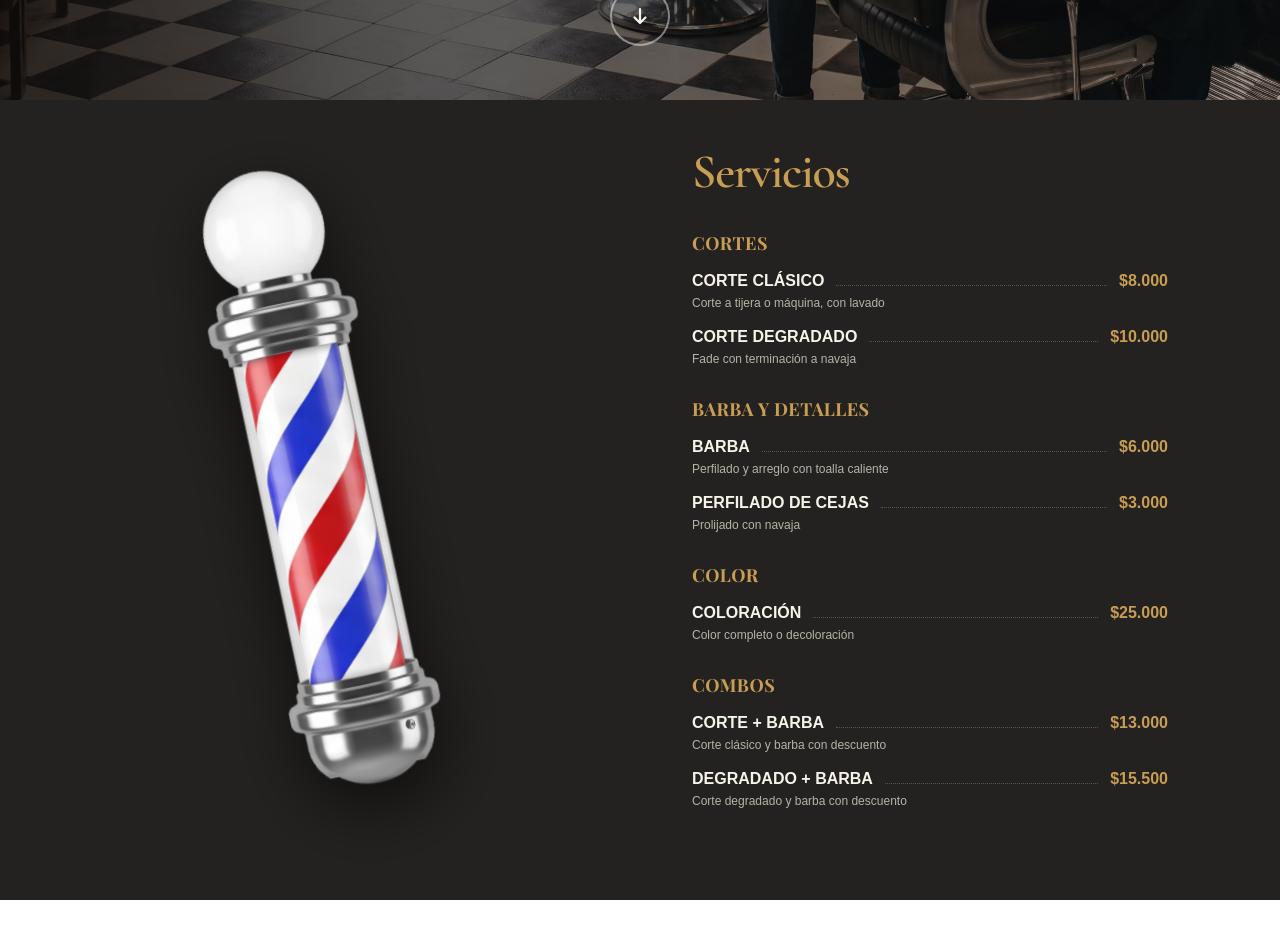
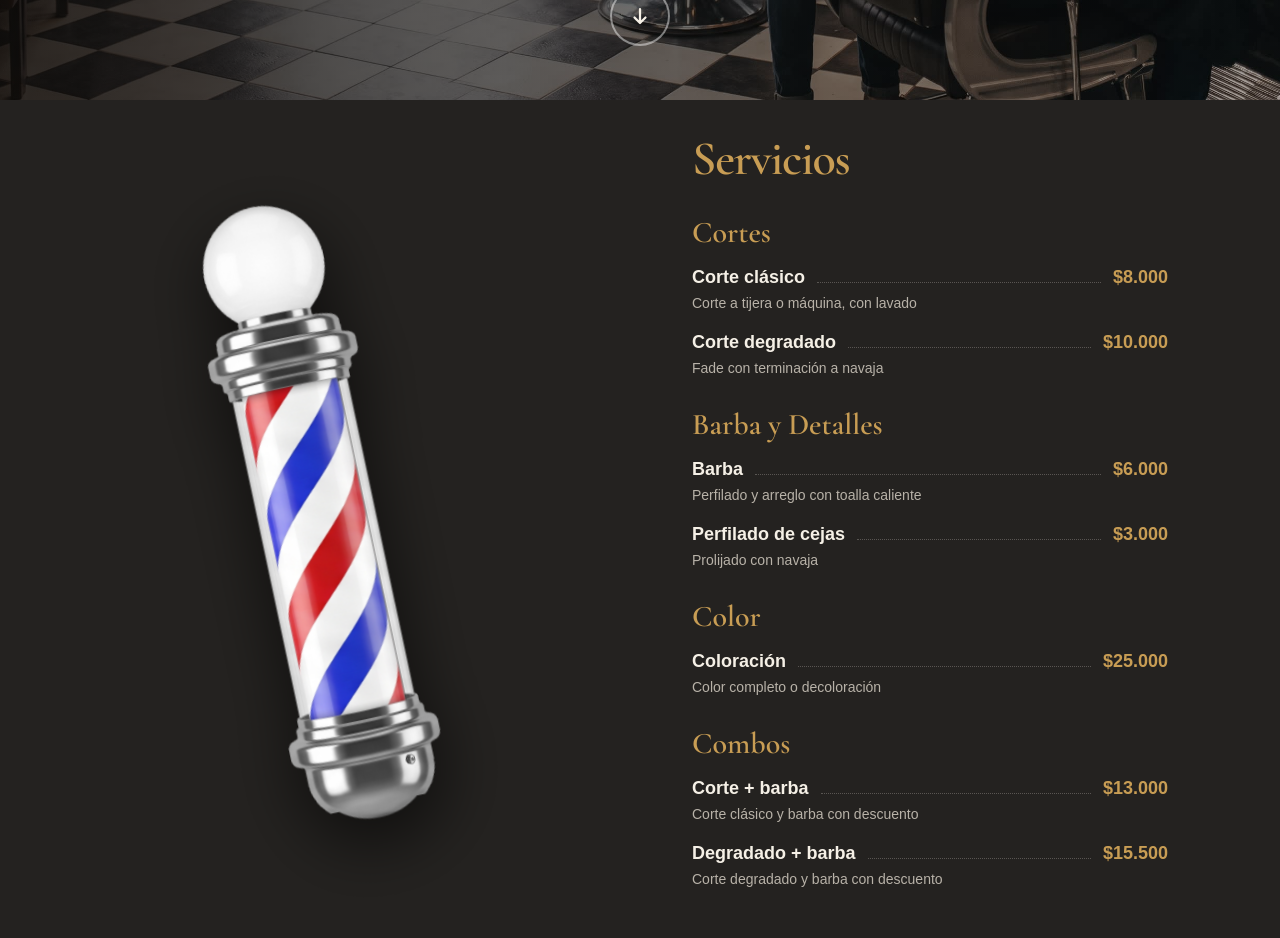
Before and after one commit to lauvis11/sistema-barberias, a Next.js app: page / in a window 1280 px wide. Shown: the part 700-1638 px from the top of the page. Before the commit the page ends 1600 px from the top, so only its background shows below. Built offline with nearby package versions, Linux system fonts and the light colour scheme.

Commit message:
style: cambiando la tipografia de la seccion de servicios

```diff
--- a/src/components/servicios.tsx
+++ b/src/components/servicios.tsx
@@ -2,16 +2,10 @@
 
 import Image from "next/image";
 import { useEffect, useRef, useState } from "react";
-import { Cormorant_Garamond, Playfair_Display } from "next/font/google";
+import { Cormorant_Garamond } from "next/font/google";
 import { siteConfig } from "@/config/site.config";
 
 const cormorant = Cormorant_Garamond({
-  subsets: ["latin"],
-  weight: ["600", "700"],
-  display: "swap",
-});
-
-const playfair = Playfair_Display({
   subsets: ["latin"],
   weight: ["600", "700"],
   display: "swap",
@@ -171,7 +165,7 @@ export function Servicios() {
                 transitionDelay: "80ms",
                 transitionTimingFunction: "var(--ease-out)",
               }}
-              className={`${cormorant.className} text-4xl leading-[1.05] font-semibold tracking-tight text-[#C89D54] transition-[opacity,transform,filter] duration-650 sm:text-5xl ${
+              className={`${cormorant.className} text-4xl leading-[0.98] font-semibold tracking-tight text-[#C89D54] transition-[opacity,transform,filter] duration-650 sm:text-5xl ${
                 visible
                   ? "translate-y-0 opacity-100 blur-0"
                   : "translate-y-4 opacity-0 blur-xs"
@@ -198,7 +192,7 @@ export function Servicios() {
                     }`}
                   >
                     <h3
-                      className={`${playfair.className} text-lg font-bold tracking-wide text-[#C89D54] uppercase`}
+                      className={`${cormorant.className} text-2xl font-semibold text-[#C89D54] sm:text-3xl`}
                     >
                       {bloque.categoria}
                     </h3>
@@ -207,7 +201,7 @@ export function Servicios() {
                       {bloque.items.map((item) => (
                         <li key={item.nombre}>
                           <div className="flex items-baseline gap-3">
-                            <span className="text-base font-semibold text-[#F7F3EB] uppercase">
+                            <span className="text-lg font-semibold text-[#F5F0E6]">
                               {item.nombre}
                             </span>
                             <span
@@ -220,12 +214,12 @@ export function Servicios() {
                                 visible ? "scale-x-100" : "scale-x-0"
                               }`}
                             />
-                            <span className="text-base font-semibold text-[#C89D54] tabular-nums">
+                            <span className="text-lg font-semibold text-[#C89D54] tabular-nums">
                               {item.precio}
                             </span>
                           </div>
 
-                          <p className="mt-0.5 text-xs text-[#B8B2A8]">
+                          <p className="mt-0.5 text-sm leading-normal text-[#B8B2A8]">
                             {item.descripcion}
                           </p>
                         </li>
```
